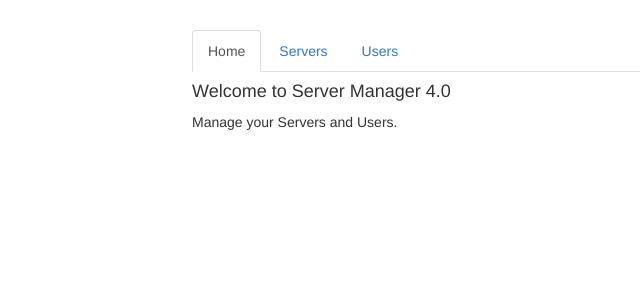
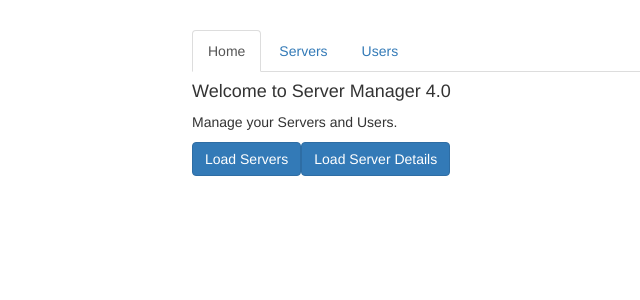
Before and after one commit to Sankarshan24/Angular-Routing, an Angular app: page / in a window 1280 px wide. Shown: the top 300 px of the page, without its empty margins (73-713 px from the left). Built offline with nearby package versions, Linux system fonts and the light colour scheme.

Commit message:
using relative paths for routing and use of navigate()

```diff
--- a/src/app/home/home.component.html
+++ b/src/app/home/home.component.html
@@ -1,2 +1,4 @@
 <h4>Welcome to Server Manager 4.0</h4>
 <p>Manage your Servers and Users.</p>
+<button class="btn btn-primary" (click)="onLoadServers()">Load Servers</button>
+<button class="btn btn-primary" (click)="onLoadServerDetails()">Load Server Details</button>
--- a/src/app/home/home.component.ts
+++ b/src/app/home/home.component.ts
@@ -1,15 +1,21 @@
 import { Component, OnInit } from '@angular/core';
+import { ActivatedRoute, Router } from '@angular/router';
 
 @Component({
   selector: 'app-home',
   templateUrl: './home.component.html',
-  styleUrls: ['./home.component.css']
+  styleUrls: ['./home.component.css'],
 })
 export class HomeComponent implements OnInit {
+  constructor(private router: Router, private activatedRoute: ActivatedRoute) {}
 
-  constructor() { }
+  ngOnInit() {}
 
-  ngOnInit() {
+  onLoadServers() {
+    this.router.navigate(['/servers']);
   }
 
+  onLoadServerDetails() {
+    this.router.navigate(['servers'], { relativeTo: this.activatedRoute });
+  }
 }
--- a/src/app/servers/servers.component.html
+++ b/src/app/servers/servers.component.html
@@ -15,3 +15,4 @@
     <app-server></app-server>
   </div>
 </div>
+<a routerLink="servers">go</a>
```
